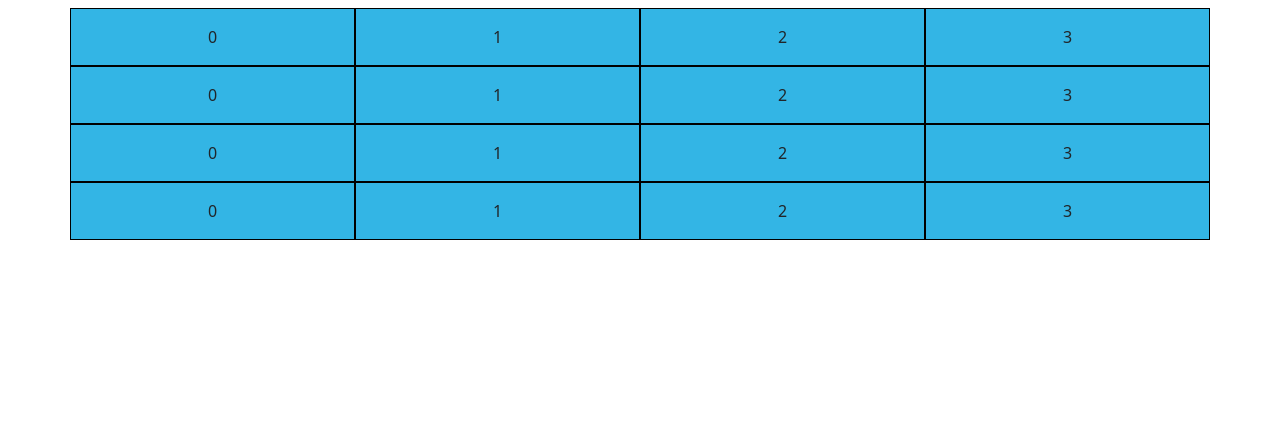
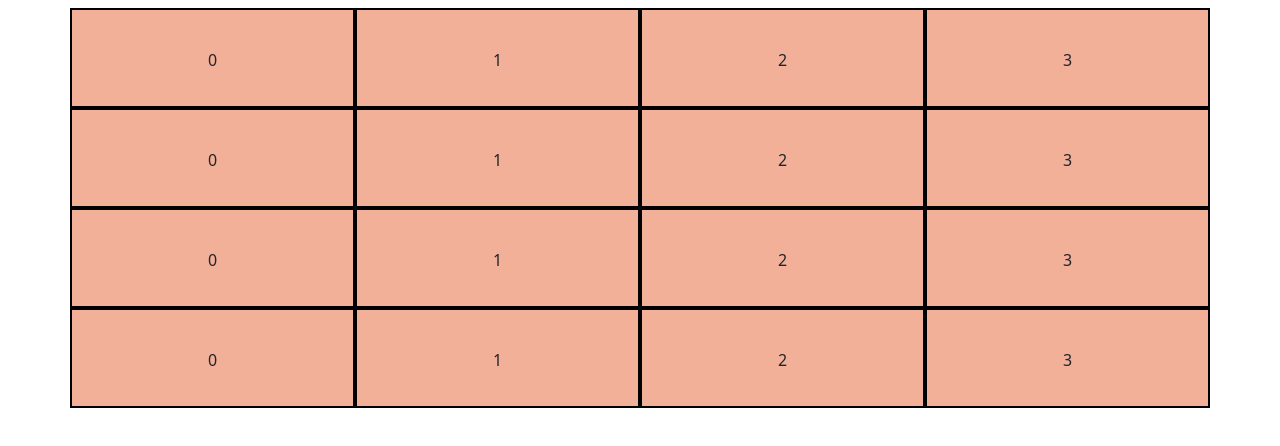
Before and after one commit to Sergiomendozer/Sudoku_4by4_solver_better.js, a plain HTML site: page test_grid.html in a window 1280 px wide. Drawn offline with nearby package versions, Linux system fonts and the light colour scheme.

Commit message:
bootstrap grid made

```diff
--- a/test_grid.html
+++ b/test_grid.html
@@ -12,10 +12,11 @@
     <!-- used to see the grid -->
     <style>
       [class*="col"] {
-        padding: 1rem;
-        background-color: #33b5e5;
-        border: 1px solid black;
+        background-color: #F3B099;
+        border: 2px solid black;
         text-align: center;
+        height: 100px;
+        line-height: 100px;
       }
       .child {
         background-color: #2041d3;
@@ -23,7 +24,6 @@
     </style>
   </head>
   <body>
-    <!--Many grids for layout, note my-5 in class is how much space is between the grid above and table-->
     <div class="container my-2">
     <div class="row">
       <div class="col">
```
